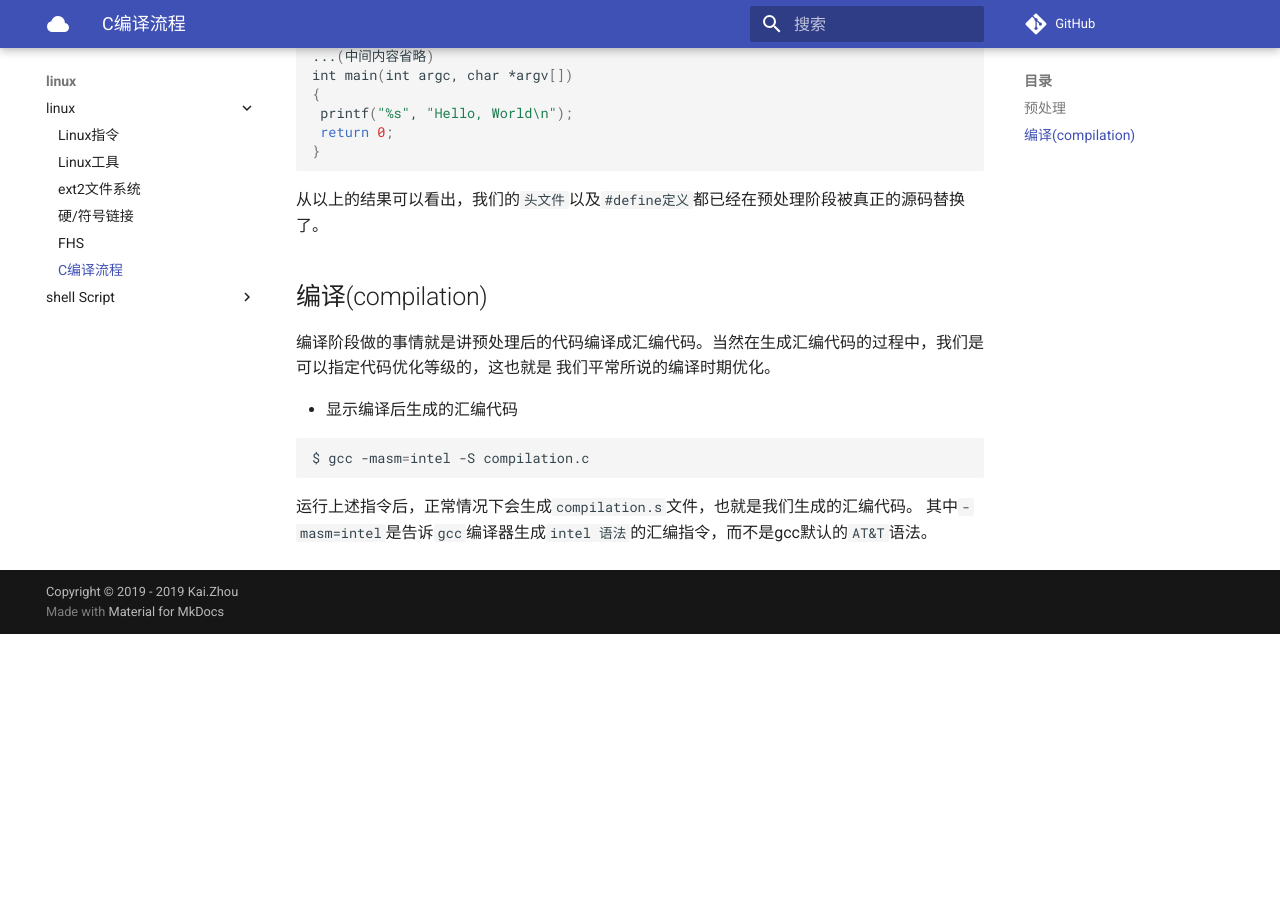
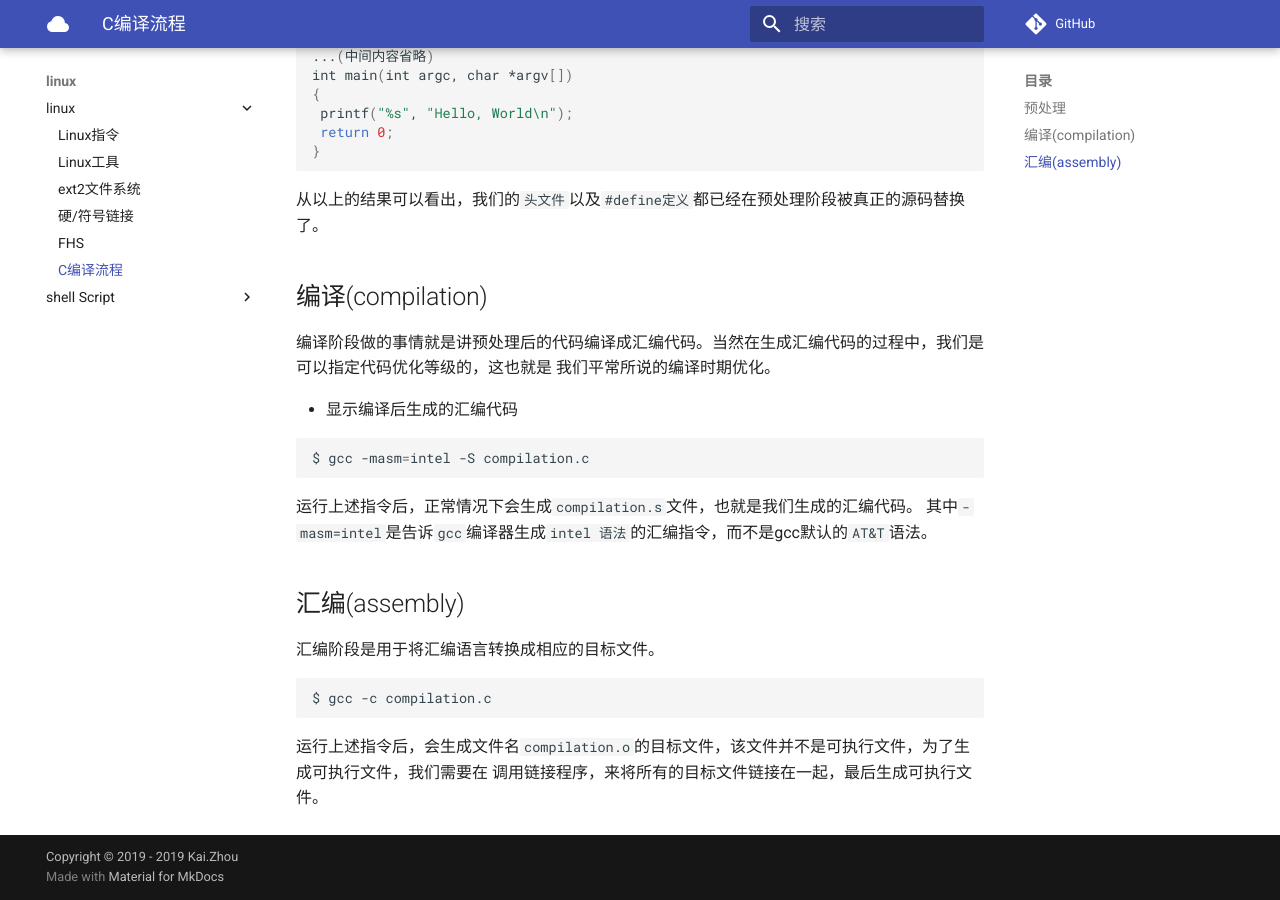
Before and after one commit to zhoukaidev/ks_blog, an MkDocs documentation site: the page built from docs/shell/linux/c_compilation.md, in a window 1280 px wide and 900 px high, scrolled down 1391 px. Built offline with MkDocs 1.6.1 and Material for MkDocs 9.7.7, drawn with Linux system fonts in a browser that asks for light colours; comment, search, counter and statistics services are not loaded; before the commit the page ends 2025 px from its top, so only the background shows below that.

Commit message:
Update c_compilation.md

````diff
--- a/docs/shell/linux/c_compilation.md
+++ b/docs/shell/linux/c_compilation.md
@@ -73,3 +73,14 @@ $ gcc -masm=intel -S compilation.c
 
 运行上述指令后，正常情况下会生成`compilation.s`文件，也就是我们生成的汇编代码。
 其中`-masm=intel`是告诉`gcc`编译器生成`intel 语法`的汇编指令，而不是gcc默认的`AT&T`语法。
+
+## 汇编(assembly)
+
+汇编阶段是用于将汇编语言转换成相应的目标文件。
+
+```sh
+$ gcc -c compilation.c
+```
+
+运行上述指令后，会生成文件名`compilation.o`的目标文件，该文件并不是可执行文件，为了生成可执行文件，我们需要在
+调用链接程序，来将所有的目标文件链接在一起，最后生成可执行文件。
````
